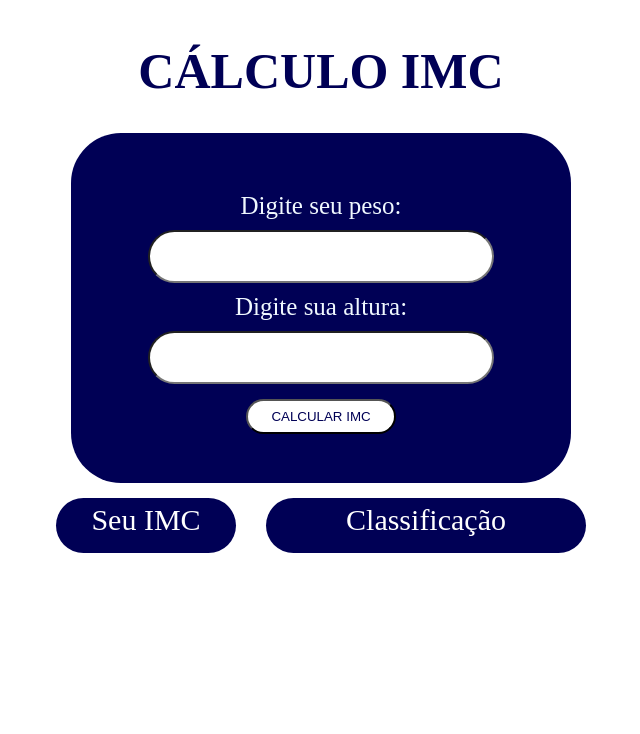
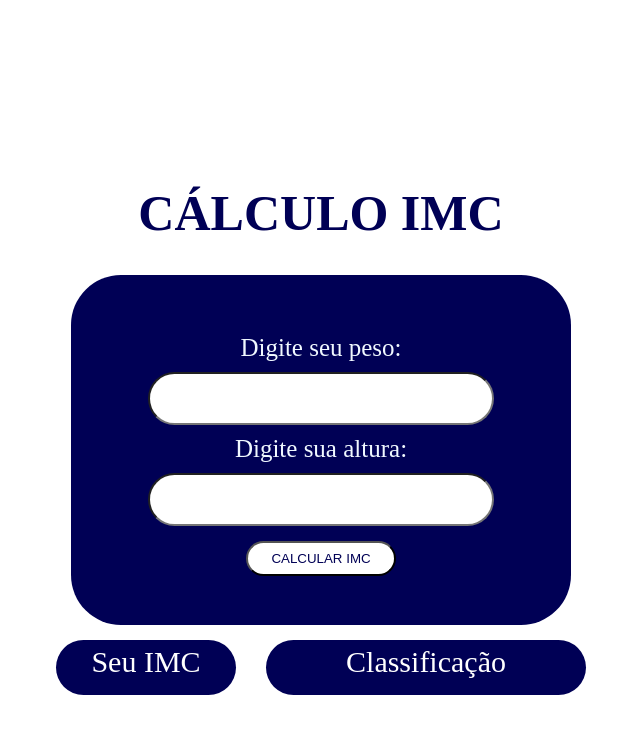
Before and after one commit to letibzrr/IMC, a plain HTML site: page index.html in a window 1280 px wide. Shown: the whole page, without its empty margins (319-959 px from the left). Drawn offline with Linux system fonts and the light colour scheme.

Commit message:
IMC atualizado

```diff
--- a/style.css
+++ b/style.css
@@ -1,7 +1,9 @@
 body{
     display: flex;
     flex-direction: column;
+    justify-content: center;
     align-items: center;
+    margin-top: 150px;
     font-family: 'Times New Roman', Times, serif;
 }
 .title{
```
